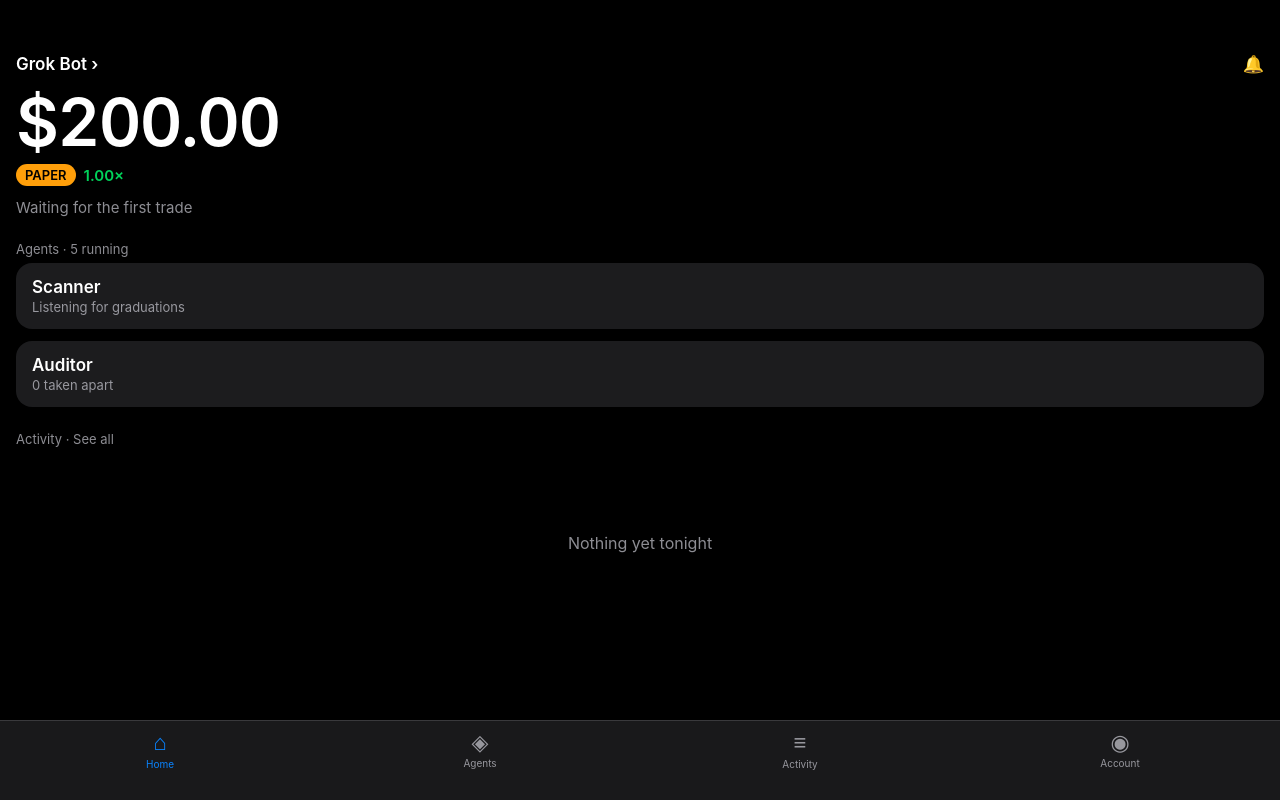
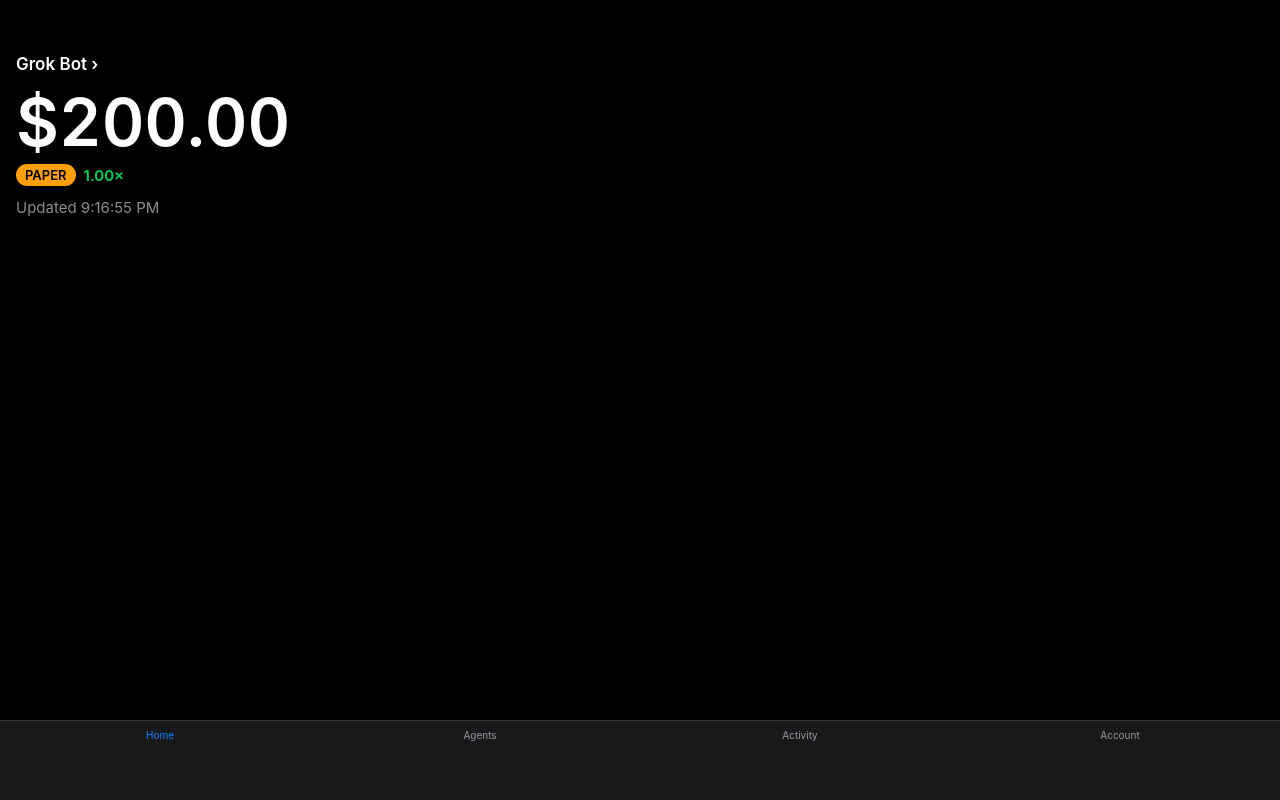
Before and after one commit to christian2005bq-alt/gorbinbot, a plain HTML site: page index.html in a window 1280 px wide. Drawn offline with Linux system fonts and the light colour scheme.

Commit message:
Refactor index.html for improved structure and clarity

```diff
--- a/index.html
+++ b/index.html
@@ -4,120 +4,52 @@
   <meta charset="UTF-8">
   <meta name="viewport" content="width=device-width, initial-scale=1, viewport-fit=cover">
   <meta name="apple-mobile-web-app-capable" content="yes">
-  <meta name="apple-mobile-web-app-status-bar-style" content="black-translucent">
   <title>Grok Desk</title>
   <style>
-    * { box-sizing: border-box; -webkit-tap-highlight-color: transparent; }
-    body { margin: 0; background: #000; color: #fff; font-family: -apple-system, BlinkMacSystemFont, "SF Pro Text", sans-serif; padding-bottom: 84px; }
-    .navbar { padding: 54px 16px 8px; font-size: 17px; font-weight: 600; display: flex; justify-content: space-between; align-items: center; }
-    .balance { font-size: 66px; font-weight: 600; padding: 0 16px; font-variant-numeric: tabular-nums; letter-spacing: -1.5px; }
+    * { box-sizing: border-box; }
+    body { margin: 0; background: #000; color: #fff; font-family: -apple-system, BlinkMacSystemFont, sans-serif; padding-bottom: 84px; }
+    .navbar { padding: 54px 16px 8px; font-size: 17px; font-weight: 600; }
+    .balance { font-size: 66px; font-weight: 600; padding: 0 16px; font-variant-numeric: tabular-nums; }
     .row { display: flex; align-items: center; gap: 8px; padding: 2px 16px 8px; }
     .paper { background: #ff9f0a; color: #000; padding: 3px 9px; border-radius: 12px; font-size: 13px; font-weight: 600; }
     .mult { color: #00d35a; font-size: 15px; font-weight: 600; }
     .status { padding: 4px 16px 12px; color: rgba(235,235,245,0.6); font-size: 15px; }
-    .section-title { padding: 12px 16px 6px; font-size: 13px; color: rgba(235,235,245,0.6); }
-    .card { margin: 0 16px 12px; background: #1c1c1e; border-radius: 16px; padding: 14px 16px; }
-    .card-title { font-size: 17px; font-weight: 600; }
-    .card-sub { font-size: 13px; color: rgba(235,235,245,0.6); margin-top: 2px; }
-    .tabbar { position: fixed; bottom: 0; left: 0; right: 0; height: 80px; background: rgba(28,28,30,0.92); backdrop-filter: blur(20px); display: flex; justify-content: space-around; align-items: flex-start; padding-top: 8px; border-top: 0.5px solid rgba(84,84,88,0.55); z-index: 10; }
+    .tabbar { position: fixed; bottom: 0; left: 0; right: 0; height: 80px; background: rgba(28,28,30,0.92); display: flex; justify-content: space-around; padding-top: 8px; border-top: 0.5px solid rgba(84,84,88,0.55); }
     .tab { flex: 1; text-align: center; font-size: 10px; color: rgba(235,235,245,0.6); }
     .tab.active { color: #0a84ff; }
-    .tab span { display: block; font-size: 22px; margin-bottom: 2px; }
-    .screen { display: none; }
-    .screen.active { display: block; }
-    .empty { text-align: center; padding: 80px 20px; color: rgba(235,235,245,0.6); }
-    .btn { display: block; margin: 16px; background: #0a84ff; color: #fff; text-align: center; padding: 14px; border-radius: 12px; font-weight: 600; text-decoration: none; }
-    .layer { display: flex; justify-content: space-between; padding: 10px 0; border-bottom: 0.5px solid rgba(84,84,88,0.4); }
-    .ok { color: #00d35a; }
-    .red { color: #ff453a; }
   </style>
 </head>
 <body>
-  <!-- HOME -->
-  <div id="home" class="screen active">
-    <div class="navbar">Grok Bot › <span>🔔</span></div>
-    <div class="balance">$200.00</div>
-    <div class="row"><span class="paper">PAPER</span><span class="mult">1.00×</span></div>
-    <div class="status" id="status">Waiting for the first trade</div>
-    <div class="section-title">Agents · 5 running</div>
-    <div class="card" onclick="show('auditor')"><div class="card-title">Scanner</div><div class="card-sub">Listening for graduations</div></div>
-    <div class="card" onclick="show('auditor')"><div class="card-title">Auditor</div><div class="card-sub">0 taken apart</div></div>
-    <div class="section-title">Activity · See all</div>
-    <div class="empty">Nothing yet tonight</div>
+  <div class="navbar">Grok Bot ›</div>
+  <div class="balance" id="balance">$200.00</div>
+  <div class="row">
+    <span class="paper" id="mode">PAPER</span>
+    <span class="mult" id="mult">1.00×</span>
   </div>
-
-  <!-- AGENTS -->
-  <div id="agents" class="screen">
-    <div class="navbar">Agents</div>
-    <div class="card"><div class="card-title">Scanner</div><div class="card-sub">running · 0 today</div></div>
-    <div class="card"><div class="card-title">Auditor</div><div class="card-sub">running · 0 today</div></div>
-    <div class="card"><div class="card-title">Analyst</div><div class="card-sub">running · 0 today</div></div>
-    <div class="card"><div class="card-title">Executor</div><div class="card-sub">running · 0 today</div></div>
-    <div class="card"><div class="card-title">Risk</div><div class="card-sub">running · 0 today</div></div>
-  </div>
-
-  <!-- ACTIVITY -->
-  <div id="activity" class="screen">
-    <div class="navbar">Activity</div>
-    <div class="empty">Nothing yet tonight</div>
-  </div>
-
-  <!-- ACCOUNT -->
-  <div id="account" class="screen">
-    <div class="navbar">Account</div>
-    <div class="card"><div class="card-title">Mode</div><div class="card-sub">PAPER</div></div>
-    <div class="card"><div class="card-title">Stack</div><div class="card-sub">$200</div></div>
-    <div class="card"><div class="card-title">Your FOMO profile</div><div class="card-sub">gorbindx</div></div>
-    <div class="card"><div class="card-title">Invite a friend</div><div class="card-sub">https://fomo.family/r/savipww</div></div>
-    <div class="card"><div class="card-title">Telegram</div><div class="card-sub">connected · @gorbobot</div></div>
-  </div>
-
-  <!-- AUDITOR (example) -->
-  <div id="auditor" class="screen">
-    <div class="navbar">Auditor</div>
-    <div class="card">
-      <div class="card-title">Example Coin</div>
-      <div class="card-sub">8/8 cleared</div>
-      <div class="layer"><span>1 Mint authority</span><span class="ok">Revoked</span></div>
-      <div class="layer"><span>2 Freeze authority</span><span class="ok">Revoked</span></div>
-      <div class="layer"><span>3 Dev wallet</span><span class="ok">0.9% · sold 0</span></div>
-      <div class="layer"><span>4 Top 10</span><span class="ok">16.8%</span></div>
-      <div class="layer"><span>5 Liquidity</span><span class="ok">100% burned</span></div>
-      <div class="layer"><span>6 Pool age</span><span class="ok">43m</span></div>
-      <div class="layer"><span>7 Bundled</span><span class="ok">None</span></div>
-      <div class="layer"><span>8 Delegations</span><span class="ok">None</span></div>
-    </div>
-    <a class="btn" href="https://fomo.family/r/savipww">Open on FOMO</a>
-  </div>
-
-  <!-- COIN (example) -->
-  <div id="coin" class="screen">
-    <div class="navbar">Coin</div>
-    <div class="balance" style="font-size:48px">$0.00123</div>
-    <div class="status">▲ 12% since entry</div>
-    <div class="card"><div class="card-title">Your position</div><div class="card-sub">$16 in · Executor</div></div>
-    <a class="btn" href="https://fomo.family/r/savipww">Buy on FOMO</a>
-  </div>
+  <div class="status" id="status">Loading…</div>
 
   <div class="tabbar">
-    <div class="tab active" onclick="show('home')"><span>⌂</span>Home</div>
-    <div class="tab" onclick="show('agents')"><span>◈</span>Agents</div>
-    <div class="tab" onclick="show('activity')"><span>≡</span>Activity</div>
-    <div class="tab" onclick="show('account')"><span>◉</span>Account</div>
+    <div class="tab active">Home</div>
+    <div class="tab">Agents</div>
+    <div class="tab">Activity</div>
+    <div class="tab">Account</div>
   </div>
 
   <script>
-    function show(id) {
-      document.querySelectorAll('.screen').forEach(s => s.classList.remove('active'));
-      document.querySelectorAll('.tab').forEach(t => t.classList.remove('active'));
-      const el = document.getElementById(id);
-      if (el) el.classList.add('active');
-      if (event && event.currentTarget) event.currentTarget.classList.add('active');
+    async function load() {
+      try {
+        const r = await fetch('state.json?' + Date.now());
+        const s = await r.json();
+        document.getElementById('balance').textContent = '$' + s.balance.toFixed(2);
+        document.getElementById('mode').textContent = s.mode;
+        document.getElementById('mult').textContent = s.multiplier.toFixed(2) + '×';
+        document.getElementById('status').textContent = 'Updated ' + new Date(s.ts * 1000).toLocaleTimeString();
+      } catch (e) {
+        document.getElementById('status').textContent = 'Offline · retrying';
+      }
     }
-    setInterval(() => {
-      const s = document.getElementById('status');
-      if (s) s.textContent = 'Last check ' + new Date().toLocaleTimeString();
-    }, 15000);
+    load();
+    setInterval(load, 15000);
   </script>
 </body>
 </html>
```
